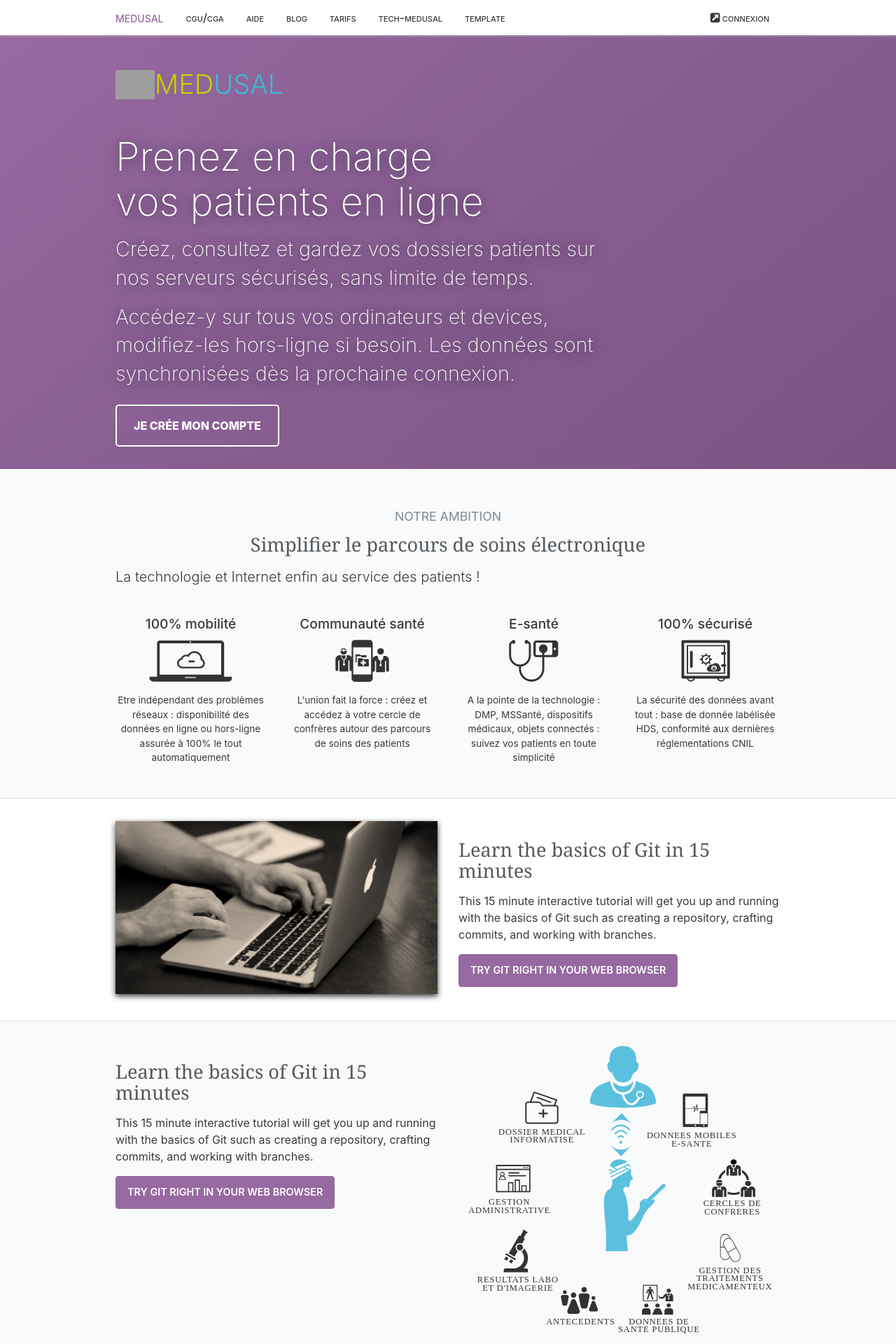
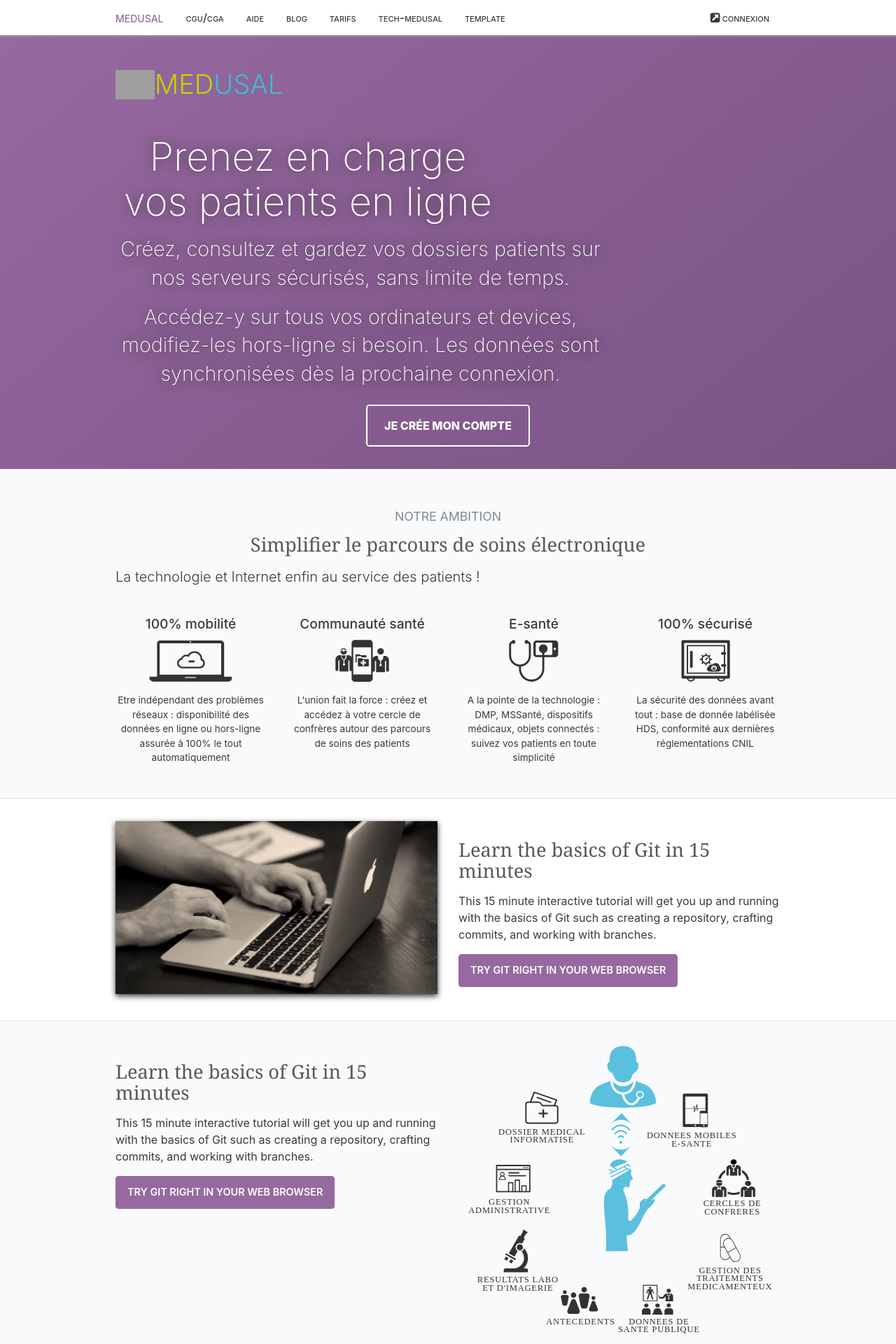
Before and after one commit to medusal/medusal.github.io, a Jekyll site: the page built from _pages/home.html, in a window 1280 px wide. Shown: the top 1920 px of the page at 70% size. Built offline with Jekyll 4.4.1, drawn with Linux system fonts in a browser that asks for light colours; grey boxes are pictures that could not be loaded.

Commit message:
Update from Forestry.io - _pages/home.html

```diff
--- a/_pages/home.html
+++ b/_pages/home.html
@@ -10,14 +10,14 @@ permalink: "/"
       <div class="text-xs-center text-md-left">
         <span class="logo d-inline-block"><span class="logo-green">med</span><span class="logo-blue">usal</span></span>
       </div>
-      <h1 class="text-xs-center text-md-left">Prenez&nbsp;en&nbsp;charge vos&nbsp;patients&nbsp;en&nbsp;ligne</h1>
-      <p class="text-xs-center text-md-left">
+      <h1 class="text-xs-center text-md-center">Prenez&nbsp;en&nbsp;charge vos&nbsp;patients&nbsp;en&nbsp;ligne</h1>
+      <p class="text-xs-center text-md-center">
         Créez, consultez et gardez vos dossiers patients sur nos serveurs sécurisés, sans limite de temps.
       </p>
-      <p class="text-xs-center text-md-left">
+      <p class="text-xs-center text-md-center">
         Accédez-y sur tous vos ordinateurs et devices, modifiez-les hors-ligne si besoin. Les données sont synchronisées dès la prochaine connexion.
       </p>
-      <div class="btn-toolbar text-xs-center text-md-left m-t-2">
+      <div class="btn-toolbar text-xs-center text-md-center m-t-2">
         <a href="/about" class="btn btn-lg btn-white btn-fat">Je crée mon compte</a>
       </div>
     </div>
```
